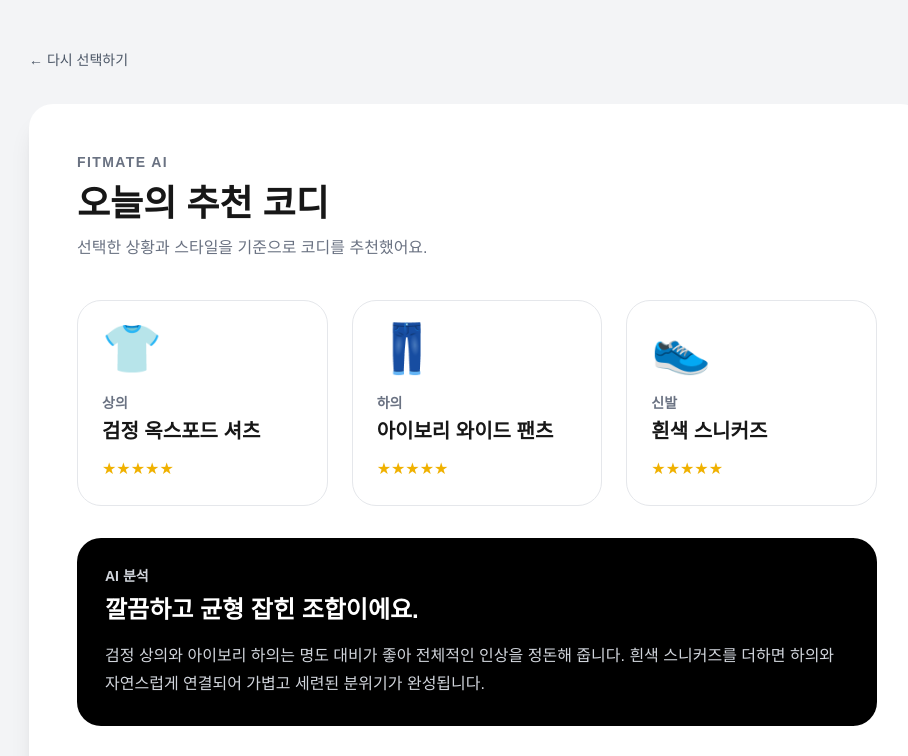
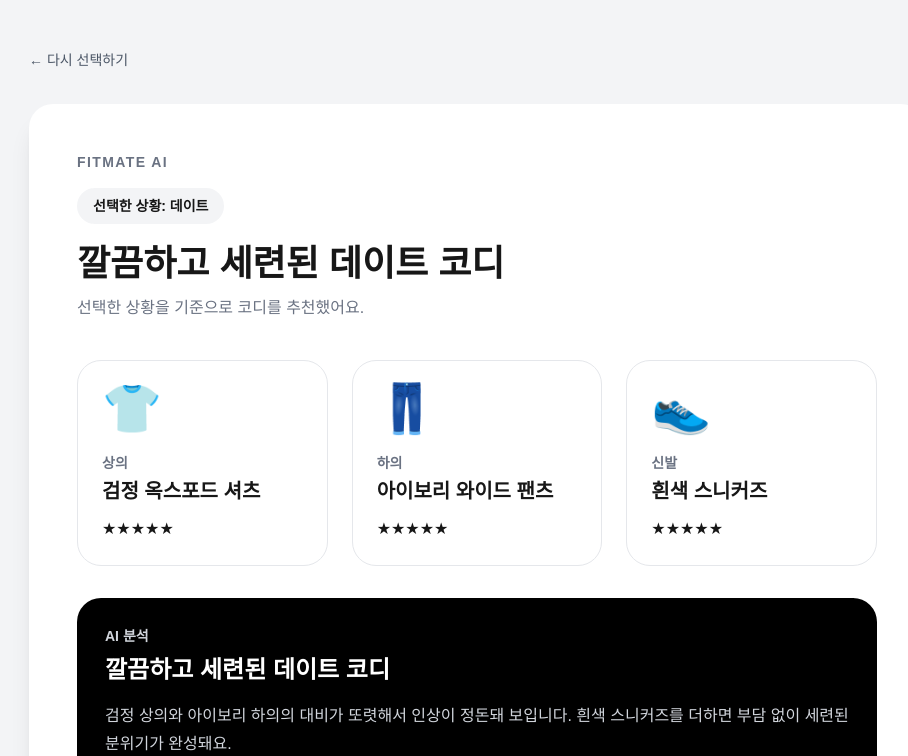
Before and after one commit to ik561166-ux/fitmate-ai, a Next.js app: page /result in a window 1280 px wide. Shown: the top 756 px of the page, without its empty margins (163-1071 px from the left). Built offline with nearby package versions, Linux system fonts and the light colour scheme.

Commit message:
Add situation based recommendations

```diff
--- a/app/result/page.tsx
+++ b/app/result/page.tsx
@@ -1,6 +1,67 @@
+"use client";
+
 import Link from "next/link";
+import { useSearchParams } from "next/navigation";
+
+const recommendations = {
+  출근: {
+    top: "네이비 셔츠",
+    bottom: "차콜 슬랙스",
+    shoes: "검정 로퍼",
+    title: "단정하고 신뢰감 있는 출근 코디",
+    description:
+      "네이비와 차콜 조합은 차분하고 깔끔한 인상을 줍니다. 검정 로퍼를 더하면 전체적인 분위기가 정돈돼 출근용으로 잘 어울려요.",
+  },
+  데이트: {
+    top: "검정 옥스포드 셔츠",
+    bottom: "아이보리 와이드 팬츠",
+    shoes: "흰색 스니커즈",
+    title: "깔끔하고 세련된 데이트 코디",
+    description:
+      "검정 상의와 아이보리 하의의 대비가 또렷해서 인상이 정돈돼 보입니다. 흰색 스니커즈를 더하면 부담 없이 세련된 분위기가 완성돼요.",
+  },
+  백화점: {
+    top: "오프화이트 니트",
+    bottom: "검정 슬랙스",
+    shoes: "독일군 스니커즈",
+    title: "고급스럽고 편안한 백화점 코디",
+    description:
+      "오프화이트와 검정 조합은 깔끔하면서도 고급스러운 느낌을 줍니다. 오래 걸어도 편한 스니커즈를 매치해 실용성도 챙겼어요.",
+  },
+  여행: {
+    top: "린넨 셔츠",
+    bottom: "베이지 반바지",
+    shoes: "뉴발란스 스니커즈",
+    title: "가볍고 편안한 여행 코디",
+    description:
+      "통기성이 좋은 린넨 셔츠와 편안한 반바지 조합입니다. 활동량이 많은 여행을 고려해 쿠션감 있는 스니커즈를 추천해요.",
+  },
+  운동: {
+    top: "기능성 반팔 티셔츠",
+    bottom: "검정 조거팬츠",
+    shoes: "러닝화",
+    title: "활동성과 편안함을 살린 운동 코디",
+    description:
+      "땀 배출이 빠른 기능성 상의와 움직임이 편한 조거팬츠 조합입니다. 운동 종류에 맞는 러닝화를 더하면 실용적인 착장이 완성돼요.",
+  },
+  "편하게 외출": {
+    top: "화이트 오버핏 티셔츠",
+    bottom: "그레이 스웨트팬츠",
+    shoes: "흰색 스니커즈",
+    title: "꾸안꾸 느낌의 편안한 외출 코디",
+    description:
+      "화이트 티셔츠와 그레이 팬츠는 편안하면서도 깔끔한 조합입니다. 흰색 스니커즈를 더하면 너무 집 앞 차림처럼 보이지 않아요.",
+  },
+};
 
 export default function ResultPage() {
+  const searchParams = useSearchParams();
+  const situation = searchParams.get("situation") || "데이트";
+
+  const result =
+    recommendations[situation as keyof typeof recommendations] ||
+    recommendations.데이트;
+
   return (
     <main className="min-h-screen bg-gray-100 px-6 py-12">
       <section className="mx-auto max-w-4xl">
@@ -16,54 +77,48 @@ export default function ResultPage() {
             FITMATE AI
           </p>
 
-          <h1 className="mt-3 text-3xl font-bold md:text-4xl">
-            오늘의 추천 코디
+          <p className="mt-4 inline-block rounded-full bg-gray-100 px-4 py-2 text-sm font-semibold">
+            선택한 상황: {situation}
+          </p>
+
+          <h1 className="mt-5 text-3xl font-bold md:text-4xl">
+            {result.title}
           </h1>
 
           <p className="mt-3 text-gray-500">
-            선택한 상황과 스타일을 기준으로 코디를 추천했어요.
+            선택한 상황을 기준으로 코디를 추천했어요.
           </p>
 
           <div className="mt-10 grid gap-6 md:grid-cols-3">
             <div className="rounded-3xl border border-gray-200 p-6">
               <div className="text-5xl">👕</div>
               <p className="mt-5 text-sm font-semibold text-gray-500">상의</p>
-              <h2 className="mt-1 text-xl font-bold">
-                검정 옥스포드 셔츠
-              </h2>
-              <p className="mt-3 text-yellow-500">★★★★★</p>
+              <h2 className="mt-1 text-xl font-bold">{result.top}</h2>
+              <p className="mt-3">★★★★★</p>
             </div>
 
             <div className="rounded-3xl border border-gray-200 p-6">
               <div className="text-5xl">👖</div>
               <p className="mt-5 text-sm font-semibold text-gray-500">하의</p>
-              <h2 className="mt-1 text-xl font-bold">
-                아이보리 와이드 팬츠
-              </h2>
-              <p className="mt-3 text-yellow-500">★★★★★</p>
+              <h2 className="mt-1 text-xl font-bold">{result.bottom}</h2>
+              <p className="mt-3">★★★★★</p>
             </div>
 
             <div className="rounded-3xl border border-gray-200 p-6">
               <div className="text-5xl">👟</div>
               <p className="mt-5 text-sm font-semibold text-gray-500">신발</p>
-              <h2 className="mt-1 text-xl font-bold">
-                흰색 스니커즈
-              </h2>
-              <p className="mt-3 text-yellow-500">★★★★★</p>
+              <h2 className="mt-1 text-xl font-bold">{result.shoes}</h2>
+              <p className="mt-3">★★★★★</p>
             </div>
           </div>
 
           <div className="mt-8 rounded-3xl bg-black p-7 text-white">
             <p className="text-sm font-semibold text-gray-300">AI 분석</p>
 
-            <h2 className="mt-2 text-2xl font-bold">
-              깔끔하고 균형 잡힌 조합이에요.
-            </h2>
+            <h2 className="mt-2 text-2xl font-bold">{result.title}</h2>
 
             <p className="mt-4 leading-7 text-gray-300">
-              검정 상의와 아이보리 하의는 명도 대비가 좋아 전체적인
-              인상을 정돈해 줍니다. 흰색 스니커즈를 더하면 하의와 자연스럽게
-              연결되어 가볍고 세련된 분위기가 완성됩니다.
+              {result.description}
             </p>
           </div>
 
```
